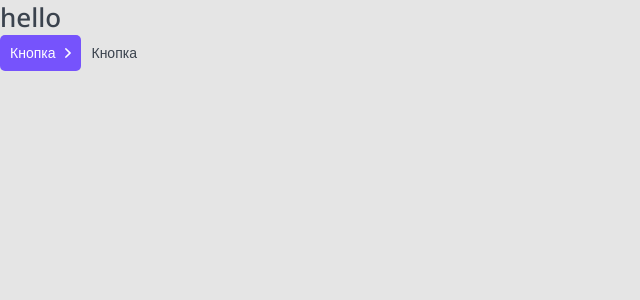
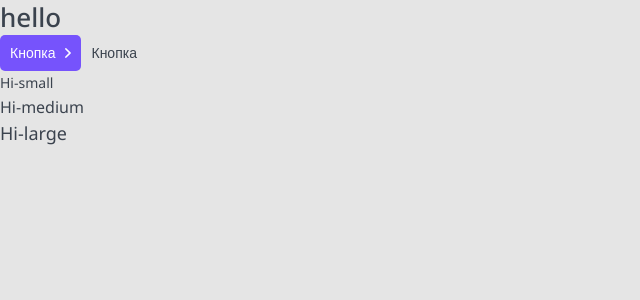
Before and after one commit to nikule4ka/reactjs-nextjs, a Next.js app: page / in a window 1280 px wide. Shown: the top 300 px of the page, without its empty margins (0-640 px from the left). Built offline with nearby package versions, Linux system fonts and the light colour scheme.

Commit message:
implement Paragraph component

```diff
--- a/components/Button/Button.props.ts
+++ b/components/Button/Button.props.ts
@@ -7,5 +7,5 @@ export interface ButtonProps
   > {
   children: ReactNode;
   appearance: "primary" | "ghost";
-  arrow: "wtite" | "down" | "none";
+  arrow?: "wtite" | "down" | "none";
 }
--- /dev/null
+++ b/components/Paragraph/Paragraph.module.css
@@ -0,0 +1,17 @@
+.p {
+  margin: 0;
+}
+
+.small {
+  font-size: 14px;
+  line-height: 24px;
+}
+.medium {
+  font-size: 16px;
+  line-height: 24px;
+}
+
+.large {
+  font-size: 18px;
+  line-height: 29px;
+}
--- /dev/null
+++ b/components/Paragraph/Paragraph.tsx
@@ -0,0 +1,26 @@
+import React from "react";
+import { ParagraphProps } from "./Paragraph.props";
+import cn from "classnames";
+import s from "./Paragraph.module.css";
+
+const Paragraph = ({
+  children,
+  size = "medium",
+  className,
+  ...props
+}: ParagraphProps): JSX.Element => {
+  return (
+    <p
+      className={cn(s.p, className, {
+        [s.small]: size === "small",
+        [s.medium]: size === "medium",
+        [s.large]: size === "large"
+      })}
+      {...props}
+    >
+      {children}
+    </p>
+  );
+};
+
+export default Paragraph;
--- a/components/index.ts
+++ b/components/index.ts
@@ -1,2 +1,3 @@
 export { default as Htag } from "./Htag/Htag";
 export { default as Button } from "./Button/Button";
+export { default as Paragraph } from "./Paragraph/Paragraph";
--- a/pages/index.tsx
+++ b/pages/index.tsx
@@ -1,4 +1,4 @@
-import { Button, Htag } from "../components";
+import { Button, Htag, Paragraph } from "../components";
 
 export default function Home(): JSX.Element {
   return (
@@ -7,9 +7,10 @@ export default function Home(): JSX.Element {
       <Button arrow="wtite" appearance="primary">
         Кнопка
       </Button>
-      <Button arrow="none" appearance="ghost">
-        Кнопка
-      </Button>
+      <Button appearance="ghost">Кнопка</Button>
+      <Paragraph size="small">Hi-small</Paragraph>
+      <Paragraph>Hi-medium</Paragraph>
+      <Paragraph size="large">Hi-large</Paragraph>
     </>
   );
 }
```
Also changed, not shown: components/Paragraph/Paragraph.props.ts (added, +10 -0 lines).
